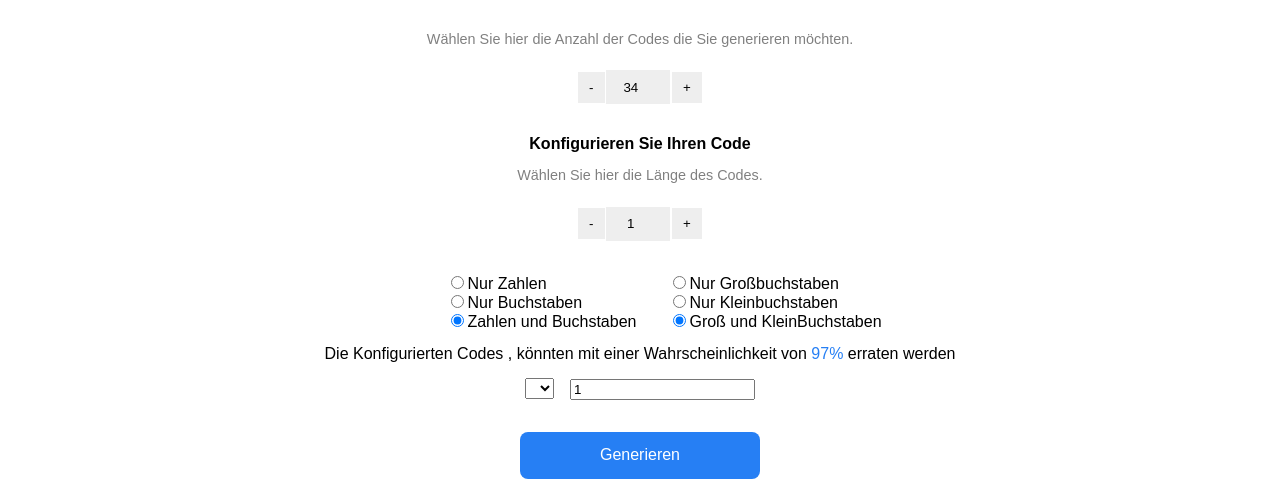
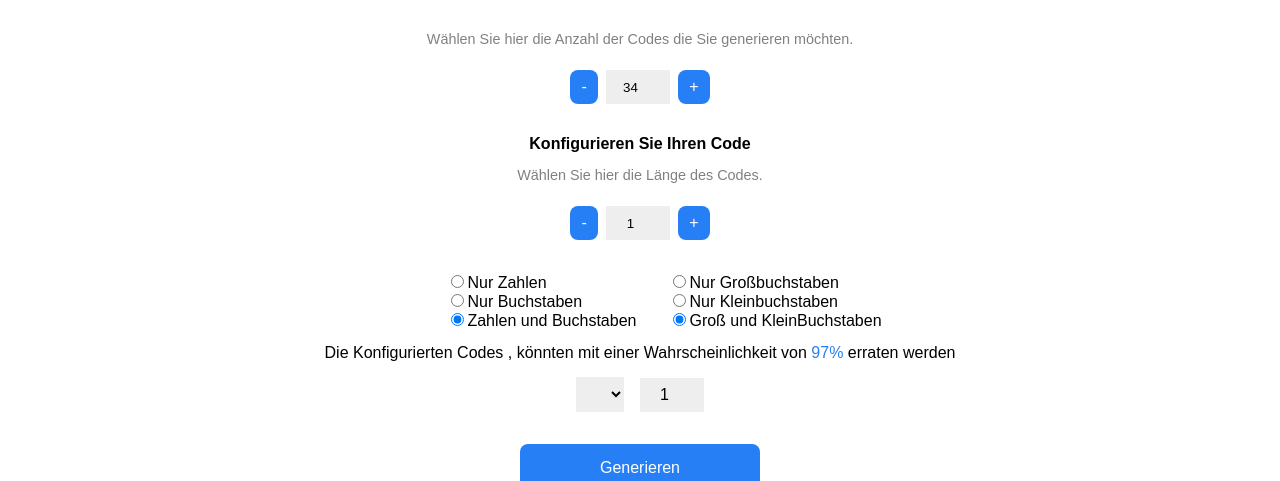
Before and after one commit to KevinKarahali/code-generator, an Angular app: page / in a window 1280 px wide. Shown: the part 282-763 px from the top of the page. Built offline with nearby package versions, Linux system fonts and the light colour scheme.

Commit message:
change some css

```diff
--- a/src/app/code-generator/counter/counter.component.css
+++ b/src/app/code-generator/counter/counter.component.css
@@ -6,12 +6,19 @@
 
 .container button, p {
   /*background-color: #cbcbcb;*/
-  background-color: #eeeeee;
+  /*background-color: #eeeeee;*/
+  /*border: none;*/
+  /*cursor: pointer;*/
+  /*margin: 0.1rem;*/
+  padding: 0.5rem 0.7rem 0.5rem;
+  /*color: black;*/
+  background-color: #267ff4;
   border: none;
+  border-radius: 0.5rem;
+  /*margin-top: 2rem;*/
+  color: white;
+  font-size: 1rem;
   cursor: pointer;
-  margin: 0.1rem;
-  padding: 0.5rem 0.7rem 0.5rem;
-  color: black;
 }
 
 .container p {
@@ -26,4 +33,6 @@ input {
   border: none;
   background-color: #eeeeee;
   padding: 0.5rem;
+  margin-left: 0.5rem;
+  margin-right: 0.5rem;
 }
--- a/src/app/code-generator/generator/generator.component.css
+++ b/src/app/code-generator/generator/generator.component.css
@@ -65,16 +65,25 @@
   margin-top: 1rem;
 }
 
-.configurator input {
-  margin-left: 1rem;
-  -webkit-appearance: textfield;
-  -moz-appearance: textfield;
-  appearance: textfield;
-}
-
 .configurator select {
   /*width: 5rem;*/
   font-size: 1rem;
+  width: 3rem;
+  text-align: center;
+  border: none;
+  background-color: #eeeeee;
+  padding: 0.5rem;
+
+}
+
+.configurator input {
+  margin-left: 1rem;
+  font-size: 1rem;
+  width: 3rem;
+  text-align: center;
+  border: none;
+  background-color: #eeeeee;
+  padding: 0.5rem;
 }
 
 .btn_download {
```
